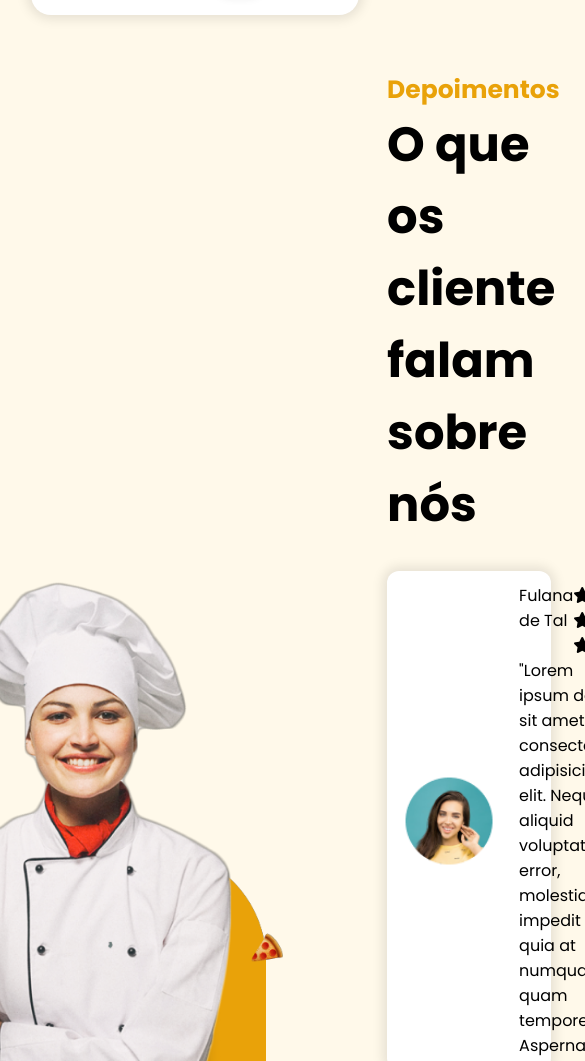
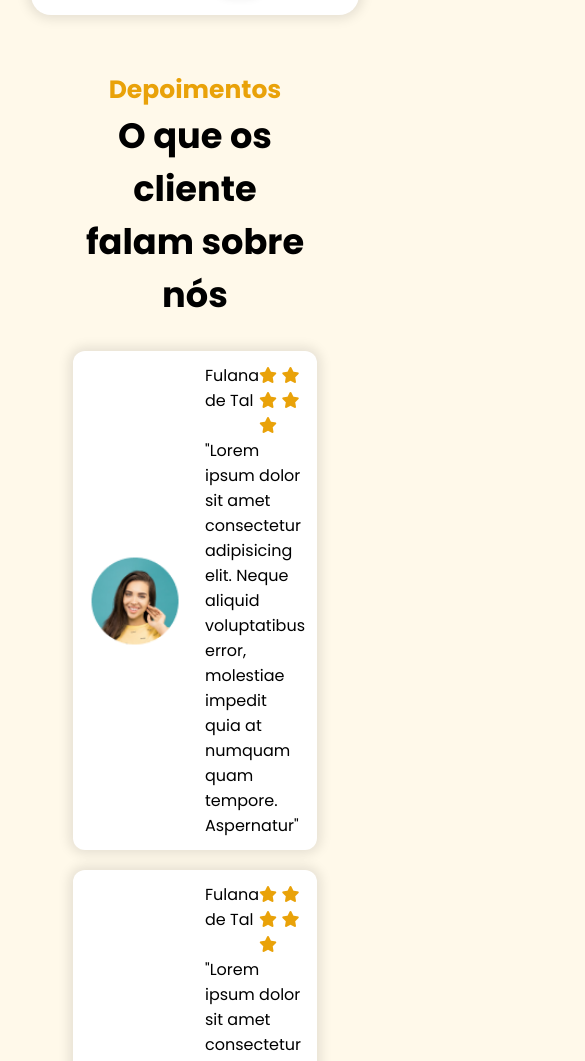
Before and after one commit to francisconeponuceno/landing-page, a plain HTML site: page index.html in a window 390 px wide. Shown: the part 2837-3898 px from the top of the page, 585 px wide, since content can reach past the window. Drawn offline with nearby package versions, Linux system fonts and the light colour scheme.

Commit message:
atualizacao

```diff
--- a/styles/testimonials.css
+++ b/styles/testimonials.css
@@ -12,7 +12,7 @@
 }
 
 #testimonials .section-subtitle {
-    font-size: 3rem;
+    font-size: 2.2rem;
 }
 
 #testimonials_content {
@@ -50,5 +50,27 @@
 }
 
 .feedback-content p span {
+    color: #e9a209;
+}
+
+@media screen and (max-width: 1170px){
+    #testimonials {
+        flex-direction: column;
+    }
+
+    #testimonials .section-subtitle {
+        text-align: center;
+    }
+
+    #testimonials_chef {
+        display: none;
+    }
+
+    #testimonials_content {
+        width: 70%;
+        display: flex;
+        flex-direction: column;
+        align-items: center;
+    }
 
 }
```
